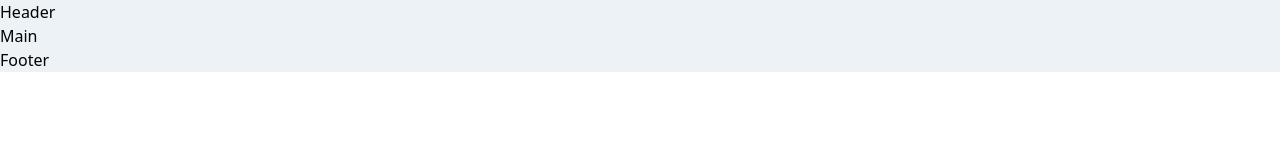
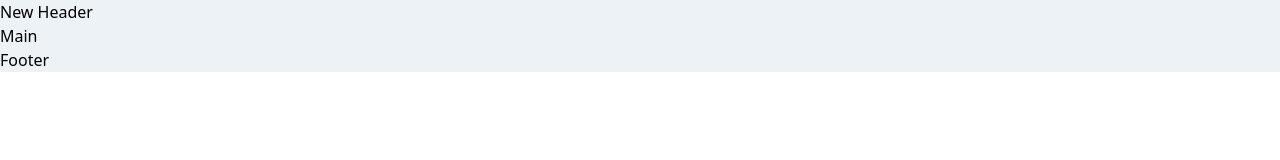
Before and after one commit to ricardonava/decantos-menu-pwa, a Next.js app: page / in a window 1280 px wide. Shown: the top 160 px of the page. Built offline with nearby package versions, Linux system fonts and the light colour scheme.

Commit message:
Github push test

```diff
--- a/pages/index.js
+++ b/pages/index.js
@@ -10,7 +10,7 @@ export default function Home() {
         <title>Decantos Menu</title>
       </head>
       <body class="bg-gray-200">
-        <header>Header</header>
+        <header>New Header</header>
         <main>Main</main>
         <footer>Footer</footer>
       </body>
```
